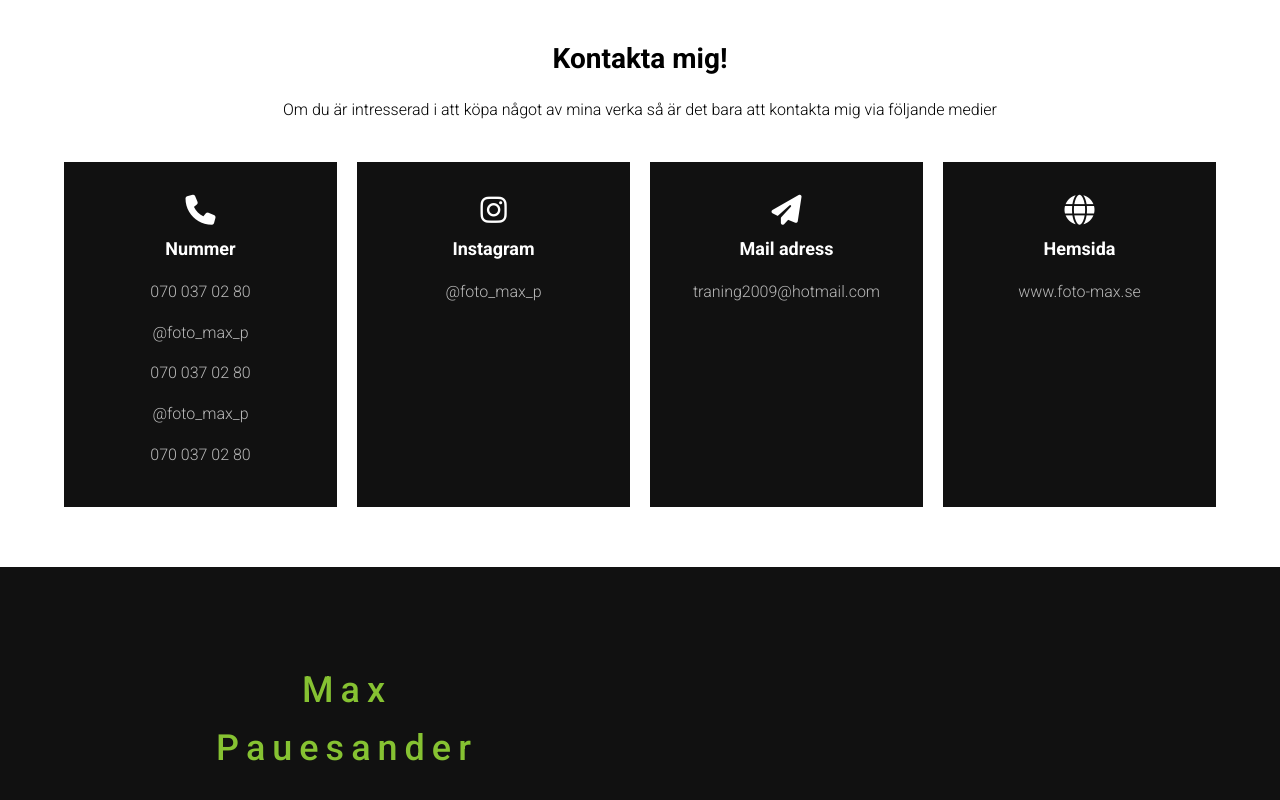
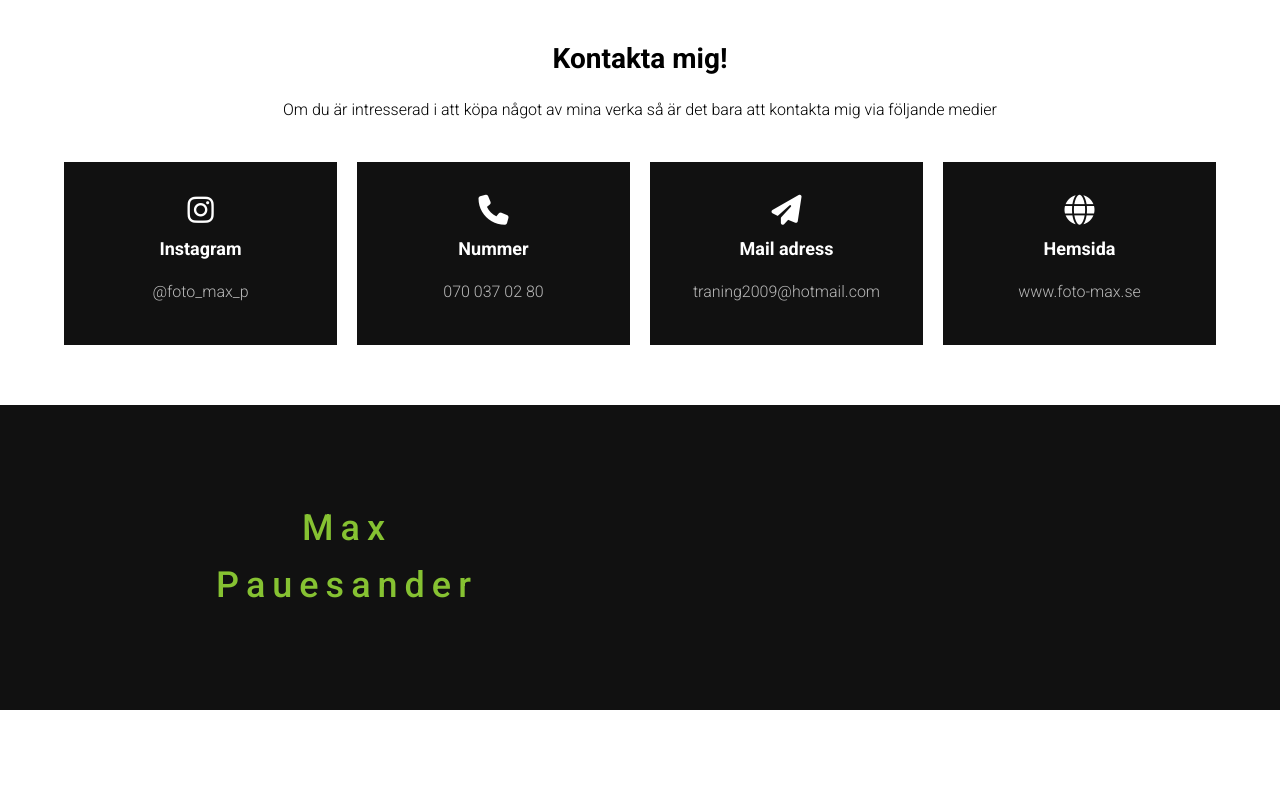
Before and after one commit to AlexEmrik/max, a website: page contact.html in a window 1280 px wide. Shown: the part 803-1603 px from the top of the page. After the commit the page ends 1513 px from the top, so only its background shows below. Drawn offline with Linux system fonts and the light colour scheme.

Commit message:
format detection

```diff
--- a/contact.html
+++ b/contact.html
@@ -7,6 +7,7 @@
         <meta name = "viewport" content = "width=device-width, intial-scale=1.0">
         <link rel="stylesheet" href="Style.css">
         <script src="https://kit.fontawesome.com/dbed6b6114.js" crossorigin="anonymous"></script>
+        <meta name="format-detection" content="telephone=no">
     </head>
     <body>
 
@@ -69,17 +70,6 @@
                 </div>
 
                 <div class = "contact-middle">
-                    <div>
-                        <span class = "contact-icon">
-                            <i class = "fas fa-phone"></i>
-                        </span>
-                        <span>Nummer</span>
-                        <p>070 037 02 80</p>
-                        <p>@foto_max_p</p>
-                        <p>070 037 02 80</p>
-                        <p>@foto_max_p</p>
-                        <p>070 037 02 80</p>
-                    </div>
 
                     <div>
                         <span class = "contact-icon">
@@ -87,6 +77,14 @@
                         </span>
                         <span>Instagram</span>
                         <p>@foto_max_p</p>
+                    </div>
+
+                    <div>
+                        <span class = "contact-icon">
+                            <i class = "fas fa-phone"></i>
+                        </span>
+                        <span>Nummer</span>
+                        <p>070 037 02 80</p>
                     </div>
 
                     <div>
```
